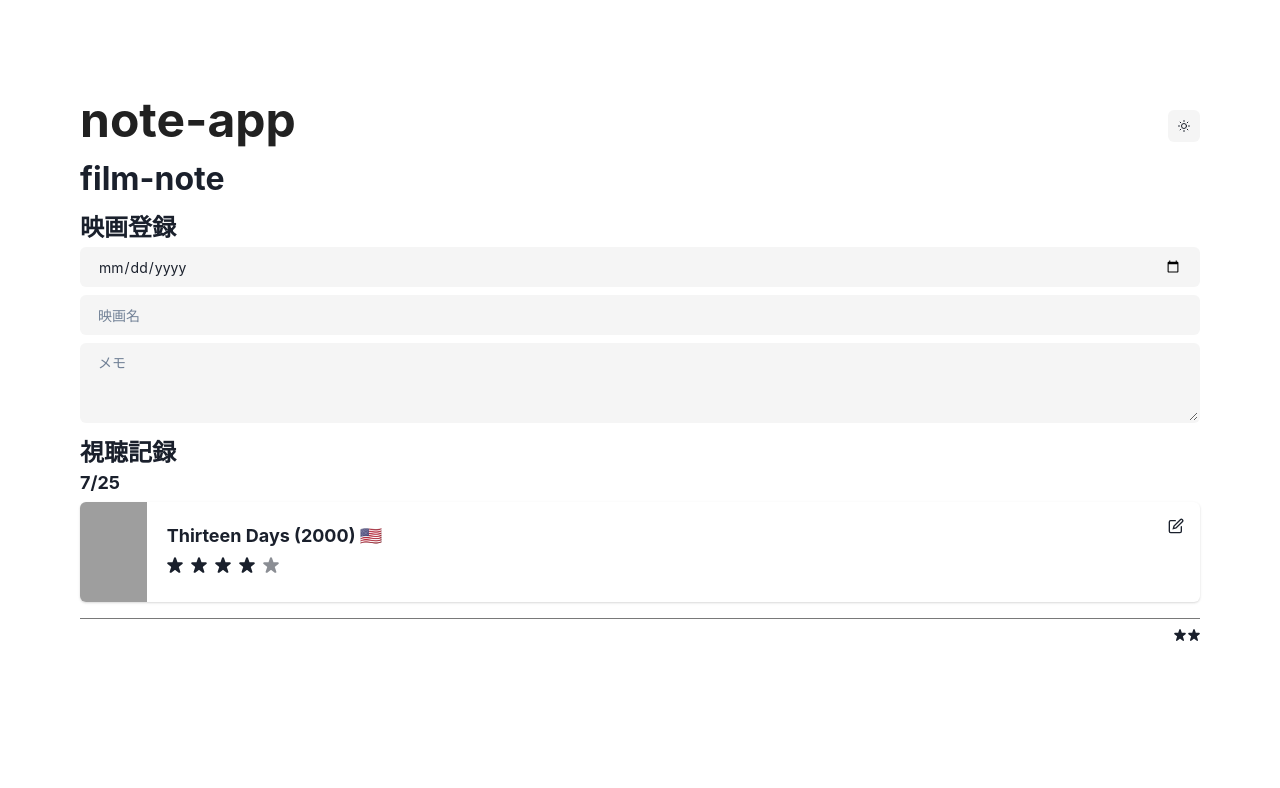
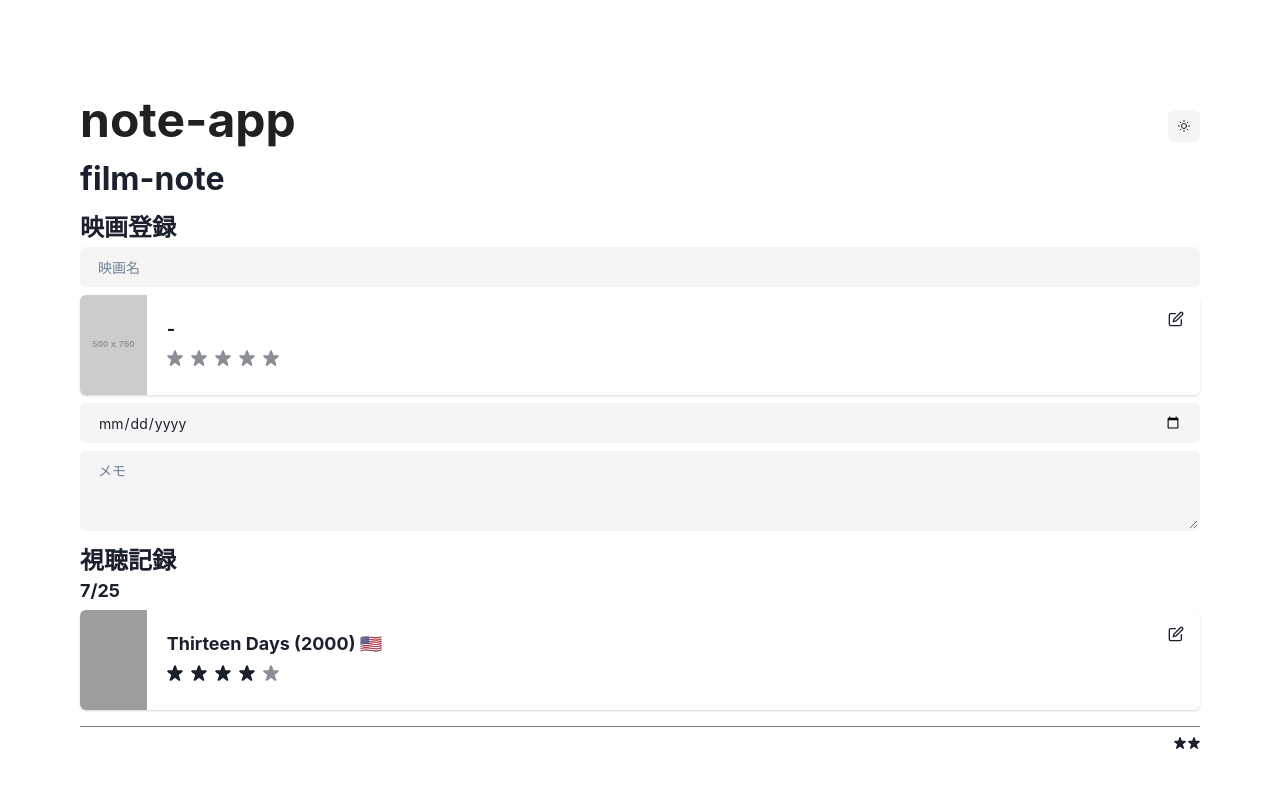
Before and after one commit to el3ctricpenguin/note-app, a Next.js app: page /film in a window 1280 px wide. Shown: the top 788 px of the page. Built offline with nearby package versions, Linux system fonts and the light colour scheme; grey boxes are pictures that could not be loaded.

Commit message:
fix: FilmCard props

```diff
--- a/src/components/cards/FilmCard.tsx
+++ b/src/components/cards/FilmCard.tsx
@@ -3,41 +3,30 @@ import { EditIcon } from "@chakra-ui/icons";
 import { Card, CardBody, VStack, HStack, Image, Text } from "@chakra-ui/react";
 import { FilmRating } from "@/components/cards/FilmRating";
 
-interface filmProps {
-    rating: number;
-    title: {
-        primary_title: string;
-        original_title: string | null;
-        start_year: number;
-        runtime_minutes: number;
-        plot: string;
-        posters: {
-            url: string;
-            width: number;
-            height: number;
-        }[];
-        origin_countries: {
-            code: string;
-            name: string;
-        }[];
-    };
+interface FilmCardProps {
+    rating?: number;
+    title?: string;
+    startYear?: number;
+    posterUrl?: string;
+    originCountries?: string[];
 }
 
-export const FilmCard = ({ film }: { film: filmProps }) => {
+export const FilmCard = ({ rating, title, startYear, posterUrl, originCountries }: FilmCardProps) => {
     return (
         <Card overflow="hidden" w="100%" direction="row" bgColor="brand.cardBg">
             <Image
                 h="100"
                 aspectRatio="2/3"
                 alt="film poster"
-                src="https://m.media-amazon.com/images/M/MV5BZDM5NzBkZWMtZDY2Ny00OGMxLTgzMDUtZDZkNzRhM2M5MDIxL2ltYWdlL2ltYWdlXkEyXkFqcGdeQXVyMTQxNzMzNDI@._V1_FMjpg_UX1009_.jpg"
+                src={posterUrl}
+                fallbackSrc="https://placehold.co/500x750?text=film-app&font=raleway"
             />
             <CardBody>
                 <VStack spacing={2}>
                     <Text fontSize="xl" fontWeight="bold" w="100%">
-                        {film.title.primary_title} ({film.title.start_year}) {getFlagEmoji(film.title.origin_countries[0].code)}
+                        {title ? title : "-"} {startYear && `(${startYear})`} {originCountries && getFlagEmoji(originCountries[0])}
                     </Text>
-                    <FilmRating rating={film.rating} />
+                    <FilmRating rating={rating ? rating : 0} />
                 </VStack>
             </CardBody>
             <HStack position="absolute" top={4} right={4}>
--- a/src/routes/film/index.tsx
+++ b/src/routes/film/index.tsx
@@ -4,26 +4,18 @@ import { FormControl, Heading, Input, Textarea, VStack } from "@chakra-ui/react"
 export default function FilmNote() {
     const film = {
         rating: 4,
-        title: {
-            primary_title: "Thirteen Days",
-            original_title: null,
-            start_year: 2000,
-            runtime_minutes: 145,
-            plot: "In October 1962, the Kennedy administration struggles to contain the Cuban Missile Crisis.",
-            posters: [
-                {
-                    url: "https://m.media-amazon.com/images/M/MV5BZDM5NzBkZWMtZDY2Ny00OGMxLTgzMDUtZDZkNzRhM2M5MDIxL2ltYWdlL2ltYWdlXkEyXkFqcGdeQXVyMTQxNzMzNDI@._V1_.jpg",
-                    width: 1009,
-                    height: 1500,
-                },
-            ],
-            origin_countries: [
-                {
-                    code: "US",
-                    name: "United States",
-                },
-            ],
-        },
+        title: "Thirteen Days",
+        startYear: 2000,
+        posterUrl:
+            "https://m.media-amazon.com/images/M/MV5BZDM5NzBkZWMtZDY2Ny00OGMxLTgzMDUtZDZkNzRhM2M5MDIxL2ltYWdlL2ltYWdlXkEyXkFqcGdeQXVyMTQxNzMzNDI@._V1_.jpg",
+        originCountries: ["US"],
+    };
+    const placeholderFilm = {
+        rating: undefined,
+        title: undefined,
+        startYear: undefined,
+        posterUrl: undefined,
+        originCountries: undefined,
     };
     return (
         <>
@@ -35,8 +27,15 @@ export default function FilmNote() {
             </Heading>
             <FormControl mb={4}>
                 <VStack spacing={2}>
+                    <Input placeholder="映画名" variant="filled"></Input>
+                    <FilmCard
+                        rating={placeholderFilm.rating}
+                        title={placeholderFilm.title}
+                        startYear={placeholderFilm.startYear}
+                        posterUrl={placeholderFilm.posterUrl}
+                        originCountries={placeholderFilm.originCountries}
+                    />
                     <Input placeholder="視聴した日付" type="date" value="" variant="filled" />
-                    <Input placeholder="映画名" variant="filled"></Input>
                     <Textarea placeholder="メモ" variant="filled"></Textarea>
                 </VStack>
             </FormControl>
@@ -47,7 +46,13 @@ export default function FilmNote() {
                 <Heading size="md" w="100%">
                     7/25
                 </Heading>
-                <FilmCard film={film} />
+                <FilmCard
+                    rating={film.rating}
+                    title={film.title}
+                    startYear={film.startYear}
+                    posterUrl={film.posterUrl}
+                    originCountries={film.originCountries}
+                />
             </VStack>
         </>
     );
```
